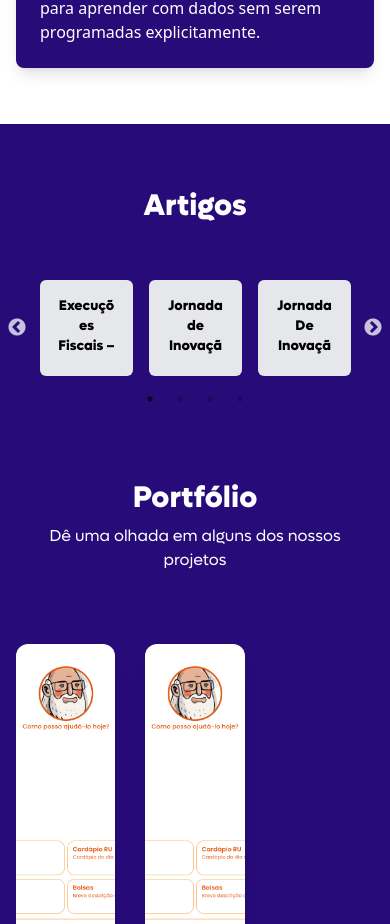
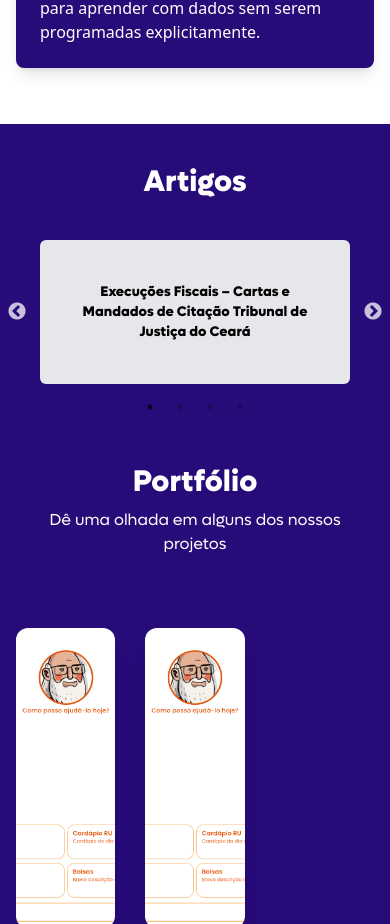
Before and after one commit to reset-ufc/reset-ufc.github.io, a React (Vite) app: page / in a window 390 px wide. Shown: the part 2396-3320 px from the top of the page. Built offline with nearby package versions, Linux system fonts and the light colour scheme; what tailwindcss-animated would draw is missing.

Commit message:
feat: ajuste na responsividade dos artigos

```diff
--- a/src/components/CarouselSection/index.tsx
+++ b/src/components/CarouselSection/index.tsx
@@ -7,10 +7,19 @@ export default function CarouselSection() {
     dots: true,
     infinite: true,
     speed: 500,
-    slidesToShow: 3,
+    slidesToShow: 3, // Default value for larger screens
     slidesToScroll: 1,
     nextArrow: <SampleNextArrow />,
     prevArrow: <SamplePrevArrow />,
+    responsive: [
+      {
+        breakpoint: 768,
+        settings: {
+          slidesToShow: 1,
+          slidesToScroll: 1,
+        },
+      },
+    ],
   };
 
   const data = [
@@ -38,10 +47,10 @@ export default function CarouselSection() {
         {data.map((item, index) => (
           <div key={index} className="p-2 sm:p-4 cursor-pointer">
             <div
-            className={`bg-gray-200 rounded-md hover:bg-[#ec642a] hover:text-white transition p-4 sm:p-6 md:p-8 text-black font-Lufga-ExtraBold h-24 sm:h-28 md:h-32 flex items-center justify-center`}
+              className={`bg-gray-200 rounded-md hover:bg-[#ec642a] hover:text-white transition p-6 sm:p-8 md:p-10 lg:p-12 text-black font-Lufga-ExtraBold h-36 sm:h-44 md:h-52 lg:h-60 flex items-center justify-center`}
             >
               <p
-              className={` transition-transform ease-in-out hover:-translate-y-1 hover:scale-105 text-center text-sm sm:text-base md:text-lg max-h-full flex-wrap break-words overflow-hidden text-ellipsis`}
+                className={`transition-transform ease-in-out hover:-translate-y-1 hover:scale-105 text-center text-sm sm:text-base md:text-lg lg:text-xl max-h-full flex-wrap break-words overflow-hidden text-ellipsis`}
               >
                 {item.title}
               </p>
--- a/src/pages/Home/index.tsx
+++ b/src/pages/Home/index.tsx
@@ -74,11 +74,11 @@ export default function Home() {
           </div>
           <ResearchArea />
         </div>
-        <div className="bg-[#270B79] py-12 sm:py-16 md:py-20 lg:py-24">
+        <div className="bg-[#270B79] py-6 sm:py-16 md:py-20 lg:py-24">
           <h1 className="text-white animate-fade-up animate-once animate-alternate flex justify-center text-3xl lg:text-4xl pt-4 sm:pt-6 font-Lufga-ExtraBold px-4 text-center">
             Artigos
           </h1>
-          <div className="mt-8 sm:mt-12">
+          <div className="mt-4 sm:mt-12">
             <CarouselSection />
           </div>
         </div>
```
Lines whose indentation alone changed are shown as unchanged.
